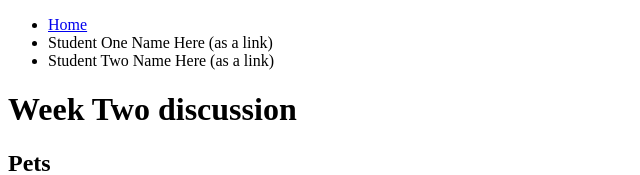
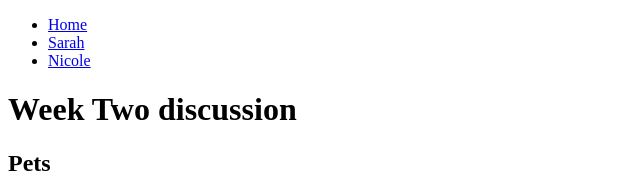
Before and after one commit to nclaer/week2discussion, a plain HTML site: page index.html in a window 1280 px wide. Shown: the top 175 px of the page, without its empty margins (0-640 px from the left). Drawn offline with Linux system fonts and the light colour scheme.

Commit message:
Add files via upload

```diff
--- a/index.html
+++ b/index.html
@@ -15,8 +15,8 @@
         <nav>
             <ul>
                 <li><a href = "index.html">Home</a></li>
-                <li>Student One Name Here (as a link)</li>
-                <li>Student Two Name Here (as a link)</li>
+                <li><a href = "sarah.html">Sarah</a></li>
+                <li><a href = "nicole.html">Nicole</a></li>
             </ul>
         </nav>
         <h1>Week Two discussion</h1>
```
